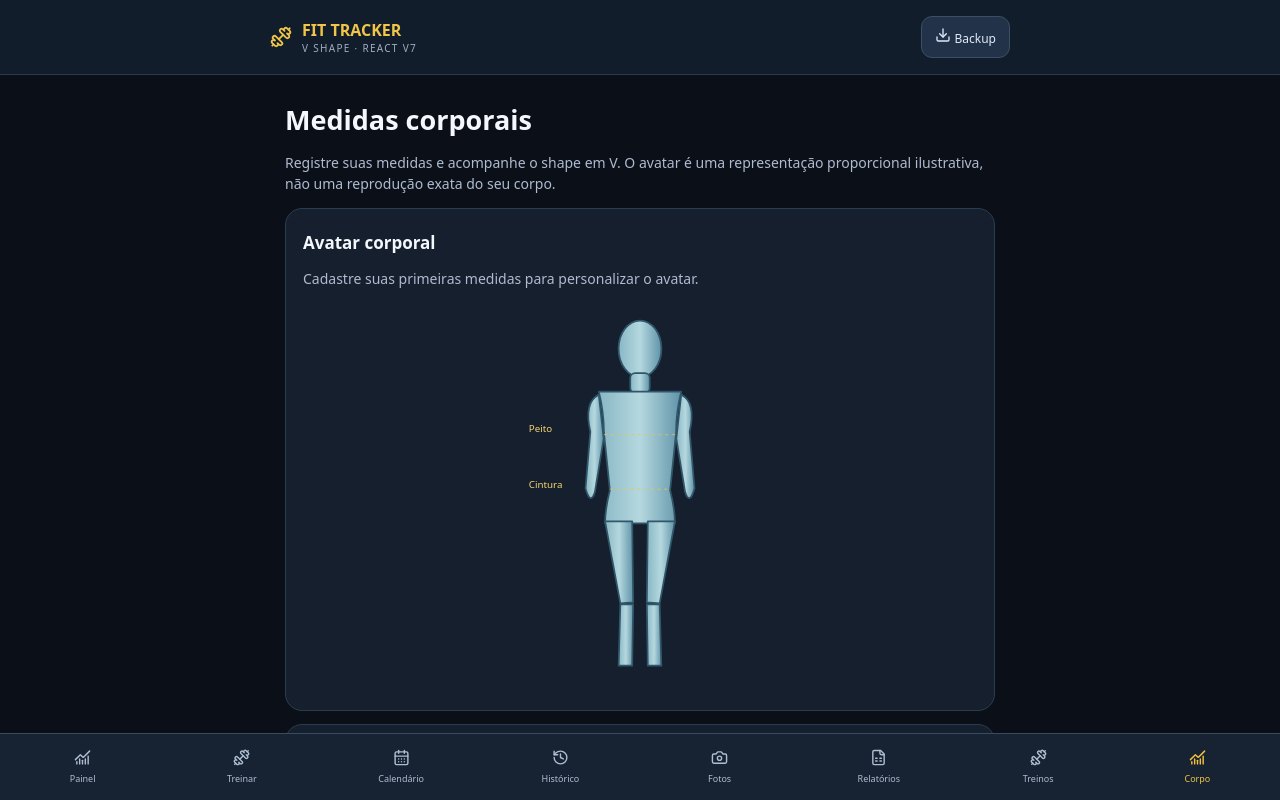
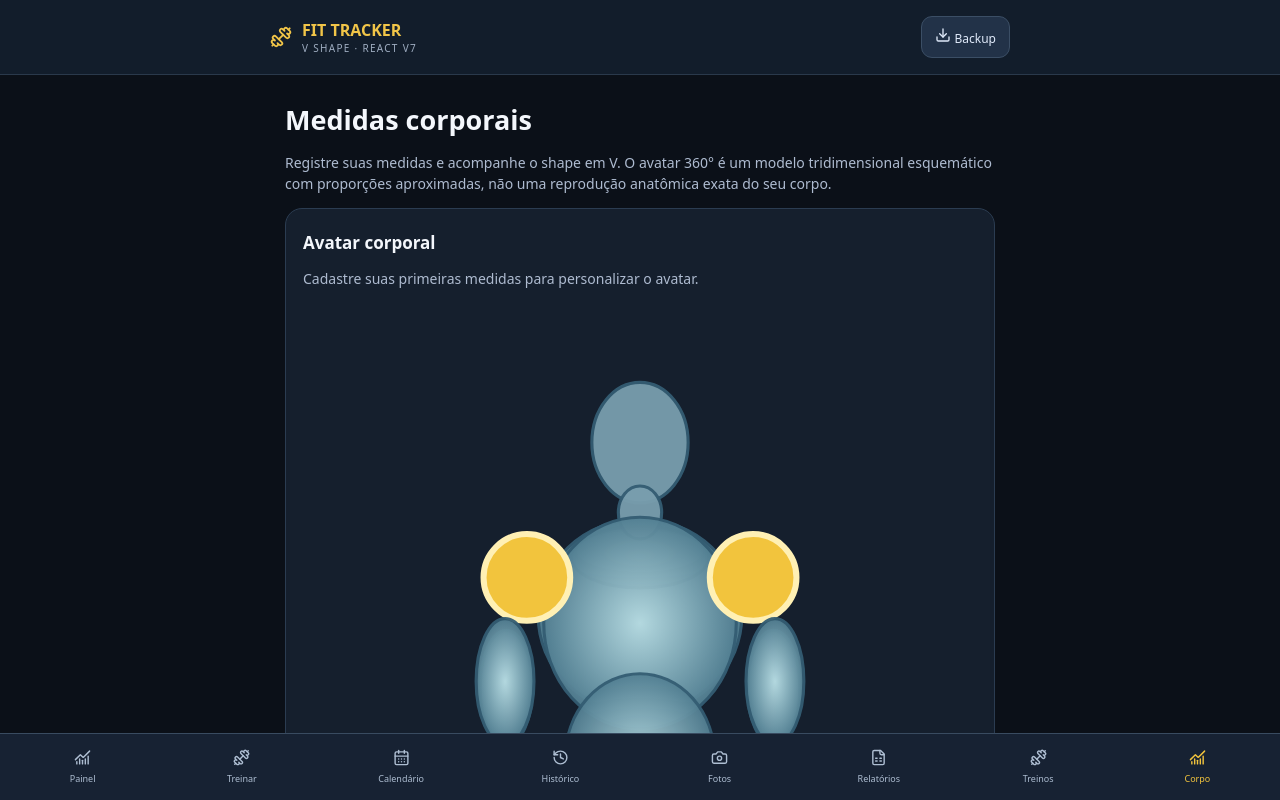
Before and after one commit to jorgefdc/vshape-tracker, a React (Vite) app: page / in a window 1280 px wide. Both pictures are taken after a click on the button "Corpo". Shown: the top 800 px of the page. Built offline with nearby package versions, Linux system fonts and the light colour scheme.

Commit message:
Enable 360 muscle avatar in body measurements

```diff
--- a/src/components/BodyMeasurements.jsx
+++ b/src/components/BodyMeasurements.jsx
@@ -1,4 +1,5 @@
 import React,{useState} from 'react';
+import MuscleAvatar360 from './MuscleAvatar360.jsx';
 const fields=[['height','Altura','cm'],['weight','Peso','kg'],['shoulders','Ombros (circunferência)','cm'],['chest','Peito','cm'],['waist','Cintura','cm'],['hips','Quadril','cm'],['arm','Braço (contraído)','cm'],['thigh','Coxa','cm'],['calf','Panturrilha','cm']];
 const empty=()=>Object.fromEntries(fields.map(([key])=>[key,'']));
 const number=v=>{const n=Number(String(v??'').replace(',','.'));return Number.isFinite(n)&&n>0?n:null};
@@ -25,14 +26,14 @@ function BodyAvatar({m}) {
  </g><g stroke="#f2c43d" strokeDasharray="3 4" strokeWidth="1" opacity=".8"><line x1={120-chestW} y1="135" x2={120+chestW} y2="135"/><line x1={120-waistW} y1="191" x2={120+waistW} y2="191"/></g>
  <g fontSize="10" fill="#f4d66e"><text x="6" y="132">Peito</text><text x="6" y="190">Cintura</text></g></svg>;
 }
-export default function BodyMeasurements({records=[],onSave,onDelete}){
+export default function BodyMeasurements({records=[],onSave,onDelete,onChooseExercise}){
  const [draft,setDraft]=useState(empty),[when,setWhen]=useState(new Date().toISOString().slice(0,10)),[selected,setSelected]=useState('latest');
  const sorted=[...records].sort((a,b)=>new Date(b.date)-new Date(a.date)),current=selected==='latest'?sorted[0]:sorted.find(x=>x.id===selected)||sorted[0],previous=sorted.find(x=>x.id!==current?.id);
  const ratio=number(current?.shoulders)&&number(current?.waist)?number(current.shoulders)/number(current.waist):null;
  function save(e){e.preventDefault();if(!fields.some(([k])=>number(draft[k]))){alert('Informe ao menos uma medida.');return}const values={};for(const [k] of fields){if(draft[k]!==''&&number(draft[k])===null){alert('Corrija a medida: '+k);return}values[k]=number(draft[k])}onSave({id:String(Date.now()),date:when+'T12:00:00',...values});setDraft(empty());setSelected('latest')}
- return <><h1>Medidas corporais</h1><p>Registre suas medidas e acompanhe o shape em V. O avatar é uma representação proporcional ilustrativa, não uma reprodução exata do seu corpo.</p>
+ return <><h1>Medidas corporais</h1><p>Registre suas medidas e acompanhe o shape em V. O avatar 360° é um modelo tridimensional esquemático com proporções aproximadas, não uma reprodução anatômica exata do seu corpo.</p>
  <section className="card"><h2>Avatar corporal</h2>{sorted.length?<><label className="hint">Medição exibida</label><select value={selected} onChange={e=>setSelected(e.target.value)}><option value="latest">Mais recente</option>{sorted.map(r=><option key={r.id} value={r.id}>{new Date(r.date).toLocaleDateString('pt-BR')}</option>)}</select></>:<p>Cadastre suas primeiras medidas para personalizar o avatar.</p>}
- <BodyAvatar m={current}/>{ratio&&<div className="stat"><small>Relação circunferência ombros / cintura</small><strong>{ratio.toFixed(2).replace('.',',')}</strong></div>}
+ <MuscleAvatar360 measurements={current} onChooseExercise={onChooseExercise}/><details><summary>Ver avatar frontal simplificado</summary><BodyAvatar m={current}/></details>{ratio&&<div className="stat"><small>Relação circunferência ombros / cintura</small><strong>{ratio.toFixed(2).replace('.',',')}</strong></div>}
  {current&&previous&&<div className="line"><span>Variação da cintura desde a medição anterior</span><b>{number(current.waist)&&number(previous.waist)?fmt(number(current.waist)-number(previous.waist))+' cm':'—'}</b></div>}</section>
  <form className="card" onSubmit={save}><h2>Nova medição</h2><label className="hint">Data<input className="formfield" type="date" value={when} max={new Date().toISOString().slice(0,10)} onChange={e=>setWhen(e.target.value)} required/></label><div className="measurement-grid">{fields.map(([key,label,unit])=><label className="hint" key={key}>{label} ({unit})<input className="formfield" inputMode="decimal" type="text" placeholder="Ex.: 90,5" value={draft[key]} onChange={e=>setDraft(v=>({...v,[key]:e.target.value}))}/></label>)}</div><button className="primary full" type="submit">Salvar medidas</button></form>
  <section className="card"><h2>Histórico de medições</h2>{sorted.length===0?<p>Nenhuma medição salva.</p>:sorted.map(r=><div className="line" key={r.id}><span>{new Date(r.date).toLocaleDateString('pt-BR')}<small className="report-sub">Peso {fmt(number(r.weight))} kg · Cintura {fmt(number(r.waist))} cm · Ombros {fmt(number(r.shoulders))} cm</small></span><button className="outline" onClick={()=>{if(confirm('Excluir esta medição?'))onDelete(r.id)}}>Excluir</button></div>)}</section>
```
